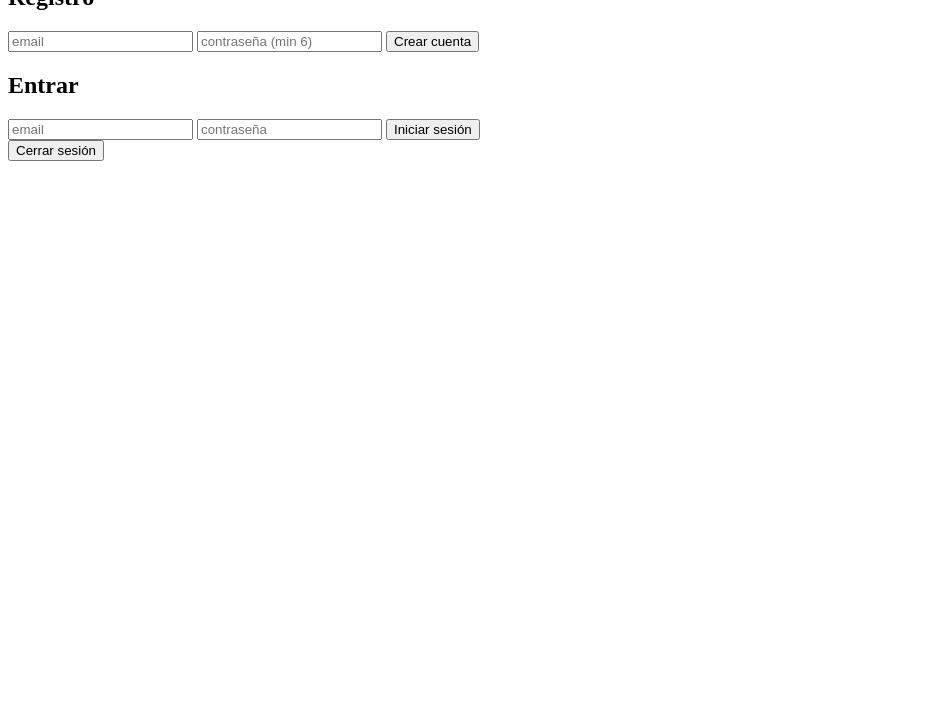
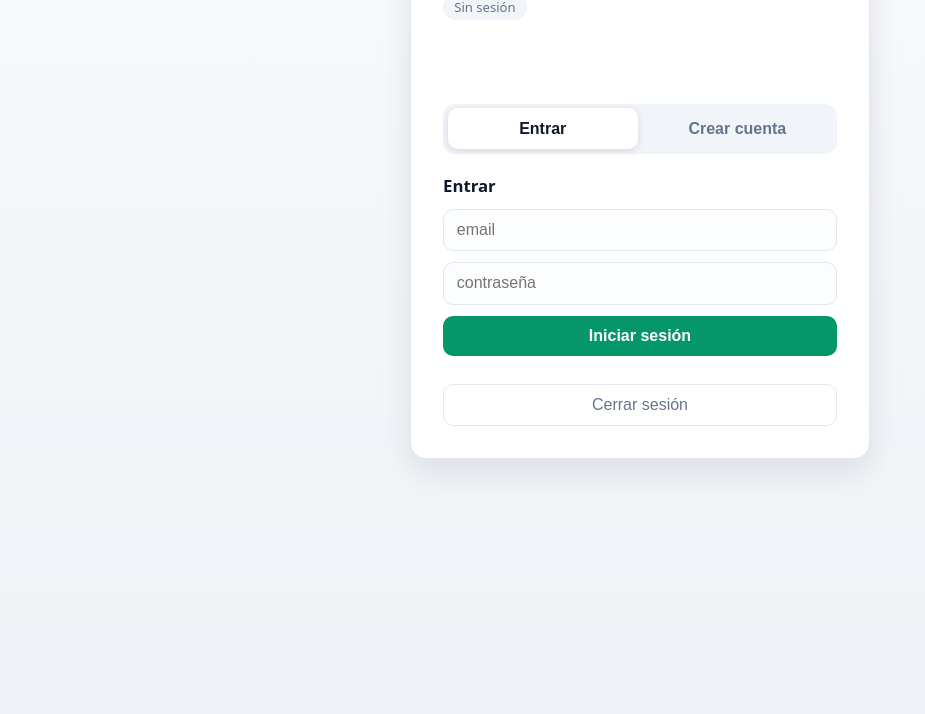
Before and after one commit to Samuuell18/proyecto-saas-usuarios, a website with bundled scripts: page cliente/index.html in a window 1280 px wide. Shown: the part 134-848 px from the top of the page, without its empty margins (0-925 px from the left). Before the commit the page ends 800 px from the top, so only its background shows below. Built offline with nearby package versions, Linux system fonts and the light colour scheme; no server answers.

Commit message:
Estilo simple y moderno del acceso

```diff
--- a/cliente/controlador.js
+++ b/cliente/controlador.js
@@ -8,13 +8,24 @@ const $ = (id) => document.getElementById(id);
 function mensaje(texto, esError = false) {
   const el = $("mensaje");
   el.textContent = texto;
-  el.style.color = esError ? "crimson" : "green";
+  el.className = esError ? "error" : "ok";
 }
 
 async function refrescarSesion() {
   const sesion = await apiYo();
   $("estado").textContent = sesion.ok ? `Sesión: ${sesion.datos.email}` : "Sin sesión";
 }
+
+function cambiarPestana(cual) {
+  const esLogin = cual === "login";
+  $("panel-login").hidden = !esLogin;
+  $("panel-registro").hidden = esLogin;
+  $("tab-login").classList.toggle("activa", esLogin);
+  $("tab-registro").classList.toggle("activa", !esLogin);
+}
+
+$("tab-login")?.addEventListener("click", () => cambiarPestana("login"));
+$("tab-registro")?.addEventListener("click", () => cambiarPestana("registro"));
 
 $("form-registro")?.addEventListener("submit", async (e) => {
   e.preventDefault();
--- a/cliente/index.html
+++ b/cliente/index.html
@@ -4,27 +4,44 @@
   <meta charset="utf-8" />
   <meta name="viewport" content="width=device-width, initial-scale=1" />
   <title>Fitness Hub - Acceso</title>
+  <link rel="stylesheet" href="./styles.css" />
 </head>
 <body>
+  <main>
+    <header>
       <h1>Fitness Hub</h1>
       <p id="estado">Sin sesión</p>
-  <p id="mensaje" aria-live="polite"></p>
+    </header>
 
-  <h2>Registro</h2>
-  <form id="form-registro">
-    <input id="reg-email" type="email" placeholder="email" required />
-    <input id="reg-pass" type="password" placeholder="contraseña (min 6)" required minlength="6" />
-    <button type="submit">Crear cuenta</button>
-  </form>
+    <div class="avisos" aria-live="polite">
+      <p id="mensaje"></p>
+    </div>
 
+    <nav class="pestanas">
+      <button id="tab-login" type="button" class="activa">Entrar</button>
+      <button id="tab-registro" type="button">Crear cuenta</button>
+    </nav>
+
+    <section id="panel-login">
       <h2>Entrar</h2>
       <form id="form-login">
         <input id="log-email" type="email" placeholder="email" required />
         <input id="log-pass" type="password" placeholder="contraseña" required />
         <button type="submit">Iniciar sesión</button>
       </form>
+    </section>
+
+    <section id="panel-registro" hidden>
+      <h2>Crear cuenta</h2>
+      <form id="form-registro">
+        <input id="reg-email" type="email" placeholder="email" required />
+        <input id="reg-pass" type="password" placeholder="contraseña (min 6)" required minlength="6" />
+        <button type="submit">Crear cuenta</button>
+      </form>
+    </section>
 
     <button id="btn-logout" type="button">Cerrar sesión</button>
+  </main>
 
   <script type="module" src="./controlador.js"></script>
 </body>
--- /dev/null
+++ b/cliente/styles.css
@@ -0,0 +1,185 @@
+/* Fitness Hub: estilo premium, simple y sin frameworks.
+   Paleta: pizarra + esmeralda. Cada color tiene un unico significado:
+   verde = accion/ok, rojo = error, gris = texto secundario. */
+
+:root {
+  --fondo: #eef2f6;
+  --tarjeta: #ffffff;
+  --texto: #0f172a;
+  --suave: #64748b;
+  --primario: #059669;
+  --primario-oscuro: #047857;
+  --borde: #e2e8f0;
+  --error: #dc2626;
+  --error-fondo: #fef2f2;
+  --ok-fondo: #ecfdf5;
+  --sombra: 0 12px 32px rgba(15, 23, 42, 0.1);
+}
+
+* {
+  box-sizing: border-box;
+}
+
+body {
+  margin: 0;
+  font-family: system-ui, -apple-system, "Segoe UI", sans-serif;
+  background: linear-gradient(180deg, #f8fafc, var(--fondo));
+  color: var(--texto);
+  min-height: 100vh;
+}
+
+main {
+  max-width: 460px;
+  margin: 3rem auto;
+  padding: 2rem;
+  background: var(--tarjeta);
+  border: 1px solid var(--borde);
+  border-radius: 16px;
+  box-shadow: var(--sombra);
+}
+
+header h1 {
+  margin: 0;
+  font-size: 1.7rem;
+  letter-spacing: -0.02em;
+}
+
+#estado {
+  display: inline-block;
+  margin: 0.6rem 0 0;
+  padding: 0.25rem 0.7rem;
+  font-size: 0.82rem;
+  color: var(--suave);
+  background: #f1f5f9;
+  border-radius: 999px;
+}
+
+h2 {
+  margin: 1.25rem 0 0.25rem;
+  font-size: 1.05rem;
+}
+
+/* Zona de avisos separada: siempre ocupa su sitio para no mover el resto. */
+.avisos {
+  margin: 1rem 0 0;
+  min-height: 3rem;
+  display: flex;
+  align-items: center;
+  padding: 0.6rem 0.8rem;
+  border-radius: 10px;
+  border: 1px solid transparent;
+}
+
+#mensaje {
+  margin: 0;
+  font-weight: 600;
+  font-size: 0.92rem;
+}
+
+#mensaje:empty {
+  visibility: hidden;
+}
+
+.avisos:has(#mensaje.error) {
+  background: var(--error-fondo);
+  border-color: #fecaca;
+}
+
+.avisos:has(#mensaje.ok) {
+  background: var(--ok-fondo);
+  border-color: #a7f3d0;
+}
+
+#mensaje.ok {
+  color: var(--primario-oscuro);
+}
+
+#mensaje.error {
+  color: var(--error);
+}
+
+/* Pestañas tipo control segmentado. */
+.pestanas {
+  display: grid;
+  grid-template-columns: 1fr 1fr;
+  gap: 0.3rem;
+  margin-top: 1.25rem;
+  padding: 0.3rem;
+  background: #f1f5f9;
+  border-radius: 12px;
+}
+
+.pestanas button {
+  background: transparent;
+  color: var(--suave);
+  border: none;
+  font-weight: 600;
+}
+
+.pestanas button.activa {
+  background: #fff;
+  color: var(--texto);
+  border: none;
+  box-shadow: 0 2px 8px rgba(15, 23, 42, 0.12);
+}
+
+.pestanas button:not(.activa):hover {
+  background: transparent;
+  color: var(--texto);
+}
+
+form {
+  display: grid;
+  gap: 0.7rem;
+  margin-top: 0.75rem;
+}
+
+input {
+  padding: 0.7rem 0.8rem;
+  border: 1px solid var(--borde);
+  border-radius: 10px;
+  font-size: 1rem;
+  background: #fbfdff;
+}
+
+input:focus {
+  outline: none;
+  border-color: var(--primario);
+  box-shadow: 0 0 0 3px rgba(5, 150, 105, 0.15);
+  background: #fff;
+}
+
+button {
+  padding: 0.7rem;
+  border: none;
+  border-radius: 10px;
+  background: var(--primario);
+  color: #fff;
+  font-size: 1rem;
+  font-weight: 600;
+  cursor: pointer;
+  transition: transform 0.05s ease, background 0.15s ease;
+}
+
+button:hover {
+  background: var(--primario-oscuro);
+}
+
+button:active {
+  transform: translateY(1px);
+}
+
+#btn-logout {
+  width: 100%;
+  margin-top: 1.75rem;
+  background: #fff;
+  color: var(--suave);
+  border: 1px solid var(--borde);
+  font-weight: 500;
+}
+
+#btn-logout:hover {
+  color: var(--texto);
+  border-color: #cbd5e1;
+  background: #fff;
+}
```
Lines whose indentation alone changed are shown as unchanged.
